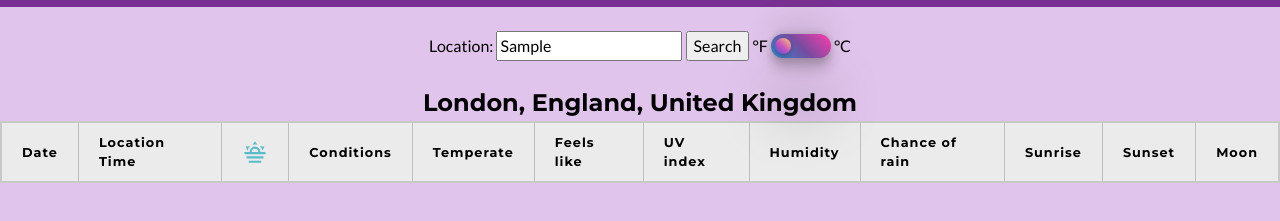
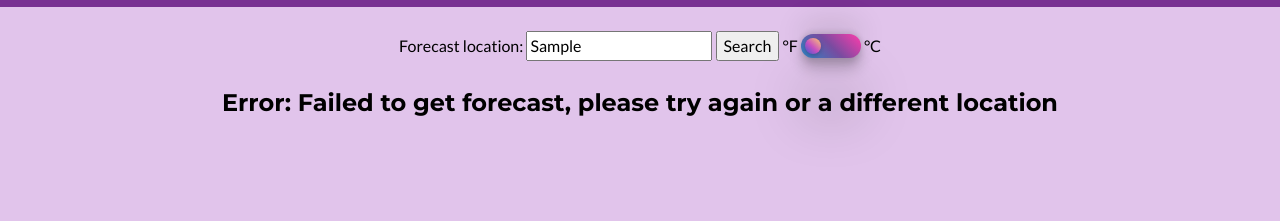
Before and after one commit to Michael-Mine/odin-weather-app, a website built with webpack: page src/template.html in a window 1280 px wide. Both pictures are taken after typing "Sample" into the empty fields and a click on the button "Search". Shown: the part 63-284 px from the top of the page. Built offline with nearby package versions, Linux system fonts and the light colour scheme; no server answers; files whose address does not match are found by name.

Commit message:
Add error display message & hide table

```diff
--- a/src/display-data.js
+++ b/src/display-data.js
@@ -56,6 +56,9 @@ function displayDayHourly(day) {
 }
 
 export function displayForecast(arrayItem) {
+  const table = document.querySelector("table");
+  table.style.visibility = "visible";
+
   const newRow = document.createElement("tr");
   tableBody.appendChild(newRow);
 
--- a/src/get-data.js
+++ b/src/get-data.js
@@ -59,6 +59,7 @@ export async function getWeatherFullData(location) {
     // forecastData.forEach(displayForecast);
   } catch (error) {
     console.error(error.message);
+    displayLocation("Error: Failed to get forecast, please try again or a different location")
   }
 }
 
--- a/src/styles.css
+++ b/src/styles.css
@@ -146,6 +146,7 @@ h3 {
 } */
 
 table {
+  visibility: hidden;
   margin-left: auto;
   margin-right: auto;
   border-collapse: collapse;
--- a/src/template.html
+++ b/src/template.html
@@ -61,7 +61,7 @@
       <br />
       <form>
         <div>
-          <label for="location">Location:</label>
+          <label for="location">Forecast location:</label>
           <input type="text" name="location" id="location" />
           <button>Search</button>
           <span>&degF</span>
@@ -73,7 +73,7 @@
         </div>
       </form>
       <br />
-      <h2 id="location-header">London, England, United Kingdom</h2>
+      <h2 id="location-header"></h2>
       <div class="alerts">
         <h3 id="alerts-event"></h3>
         <p id="alerts-headline"></p>
```
